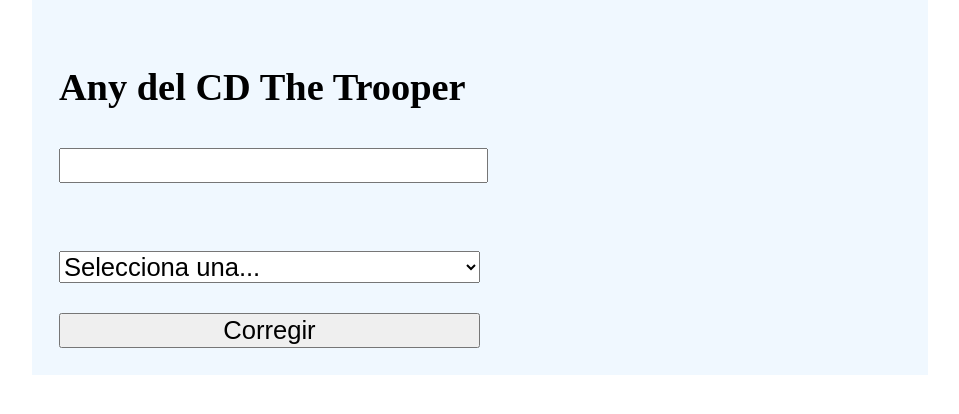
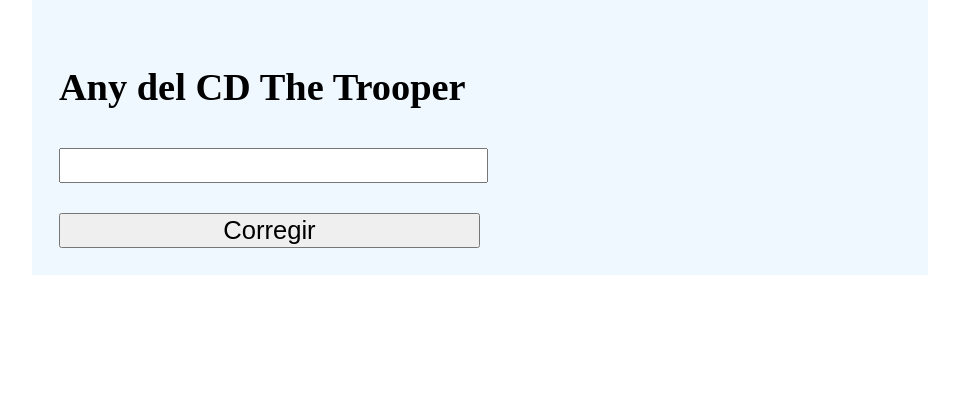
Before and after one commit to billy1816/prova, a plain HTML site: page index.html in a window 1280 px wide. Shown: the whole page, without its empty margins (160-1119 px from the left). Drawn offline with Linux system fonts and the light colour scheme.

Commit message:
Update index.html

```diff
--- a/index.html
+++ b/index.html
@@ -14,11 +14,6 @@
  <input id='num' type='number'>
  <br><br>
 
- <h3 id='tituloSelect'></h3>
- <select id='sel'>
-  <option selected value="-1">Selecciona una...</option>
- </select>
- <br><br>
 
 
  <input type='submit' value='Corregir'>
```
